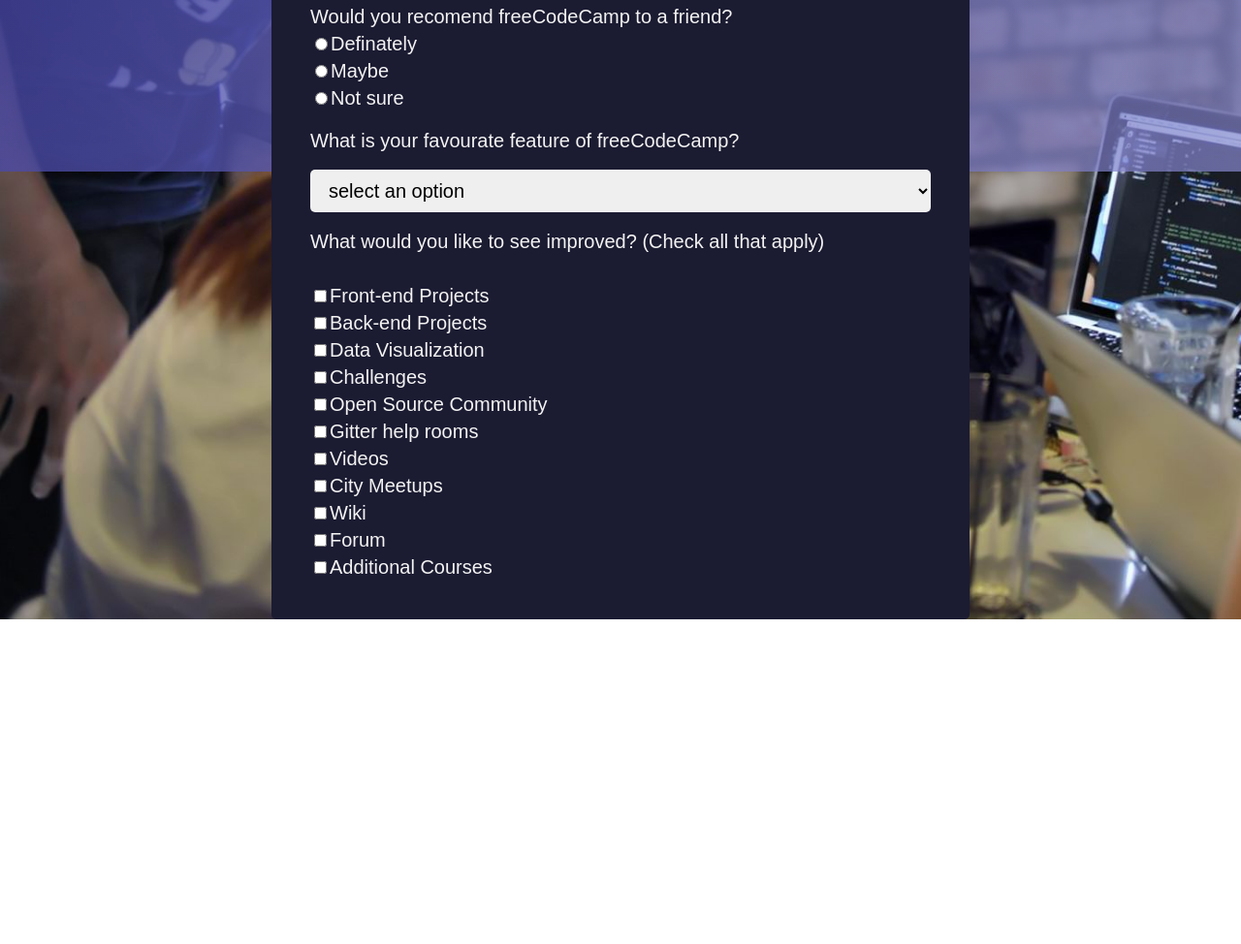
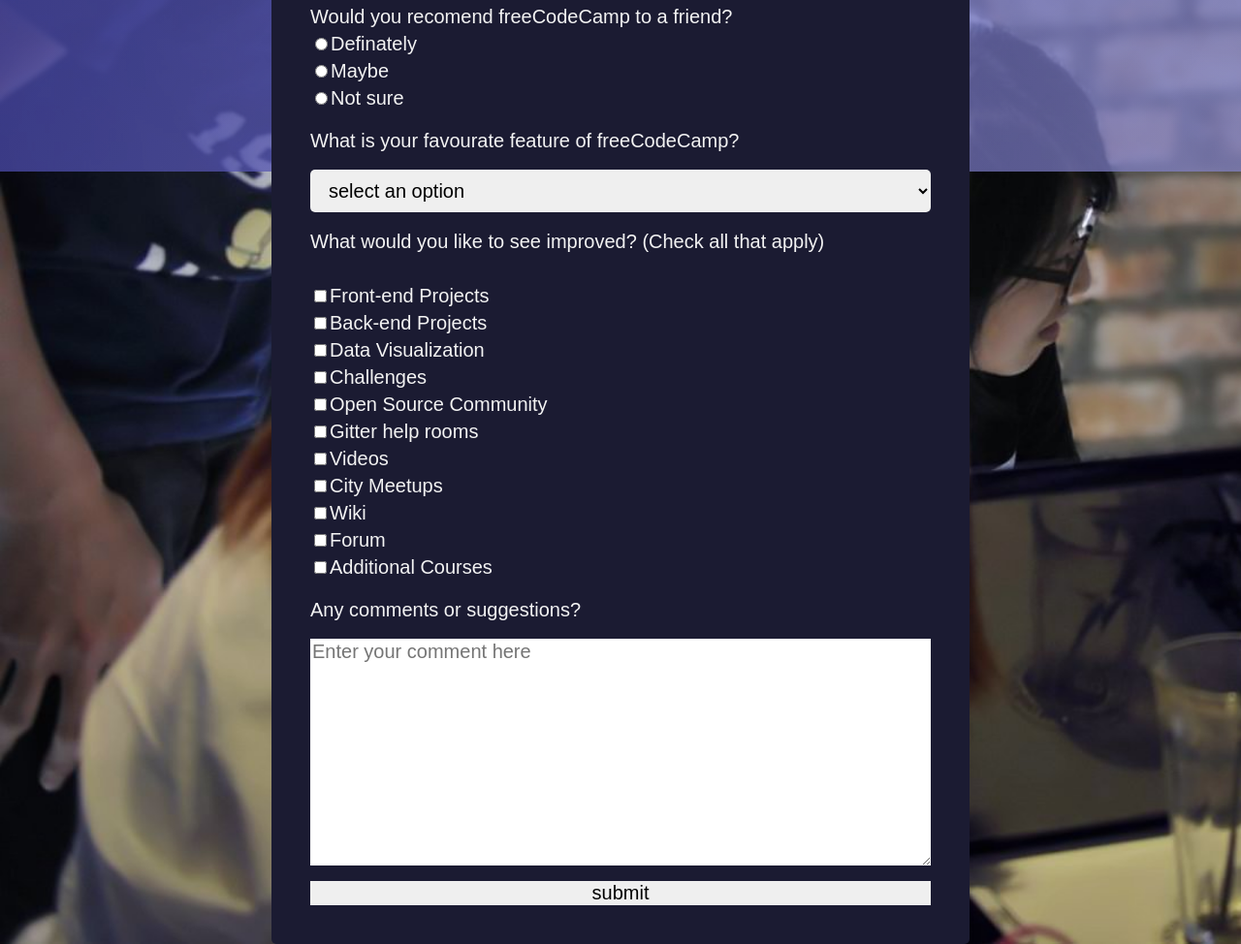
Before and after one commit to Timbar09/AlphonsineMiles-Microverse-Survey-form-, a plain HTML site: page index.html in a window 1280 px wide. Shown: the part 623-1597 px from the top of the page at 97% size. Before the commit the page ends 1262 px from the top, so only its background shows below. Drawn offline with Linux system fonts and the light colour scheme.

Commit message:
last form commit

```diff
--- a/index.html
+++ b/index.html
@@ -89,6 +89,21 @@
           <input type="checkbox" value="improvements" />Wiki<br />
           <input type="checkbox" value="improvements" />Forum<br />
           <input type="checkbox" value="improvements" />Additional Courses<br />
+          <label for="textarea" class="input"
+            >Any comments or suggestions?</label
+          >
+          <textarea
+            name="suggestion-box"
+            id="textarea"
+            placeholder="Enter your comment here"
+            class="input"
+            cols="30"
+            rows="10"
+          ></textarea>
+
+          <input type="submit" value="submit" class="input" id="submit" />
+        </label>
+
       </form>
     </div>
   </body>
```
